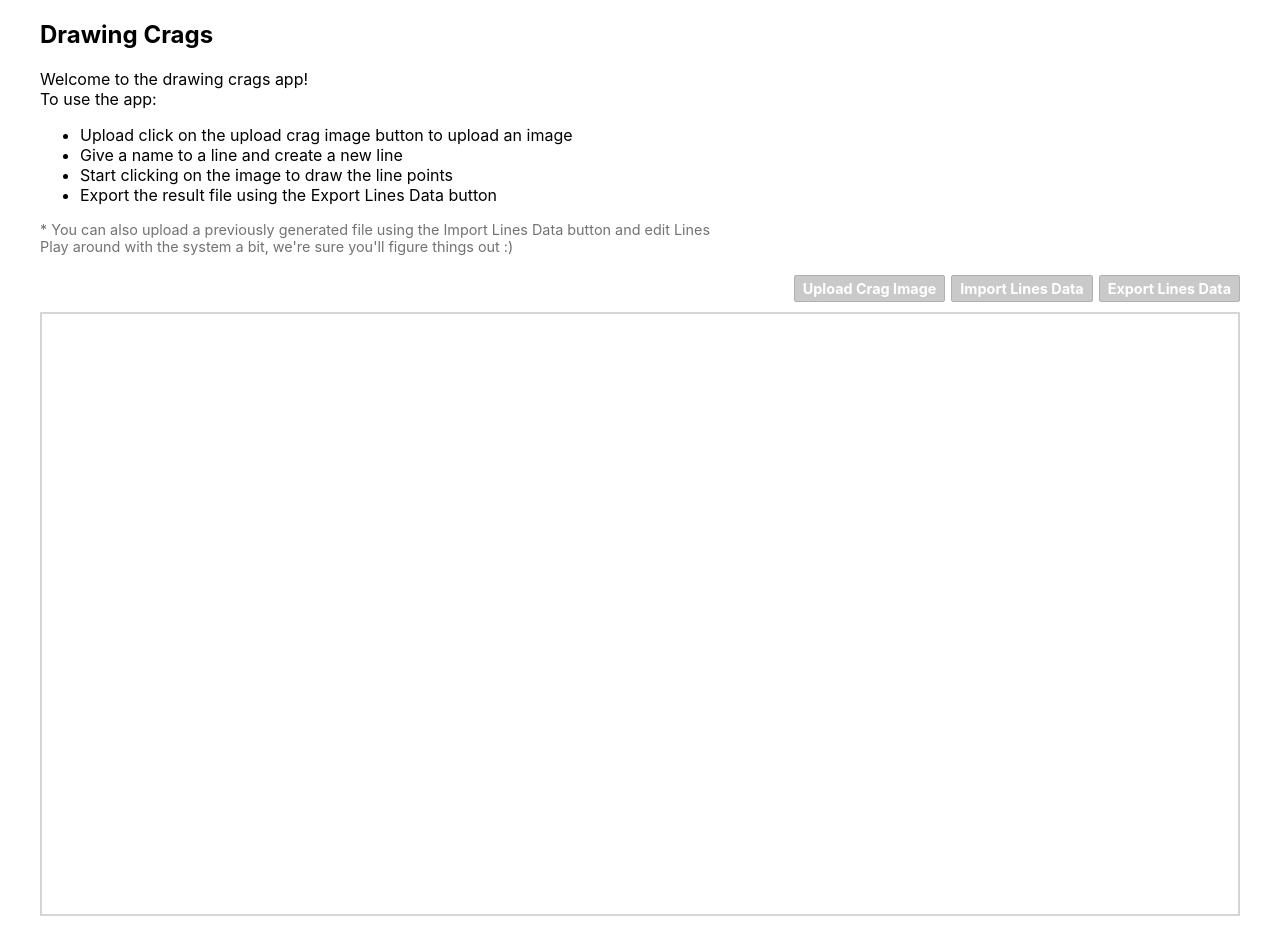
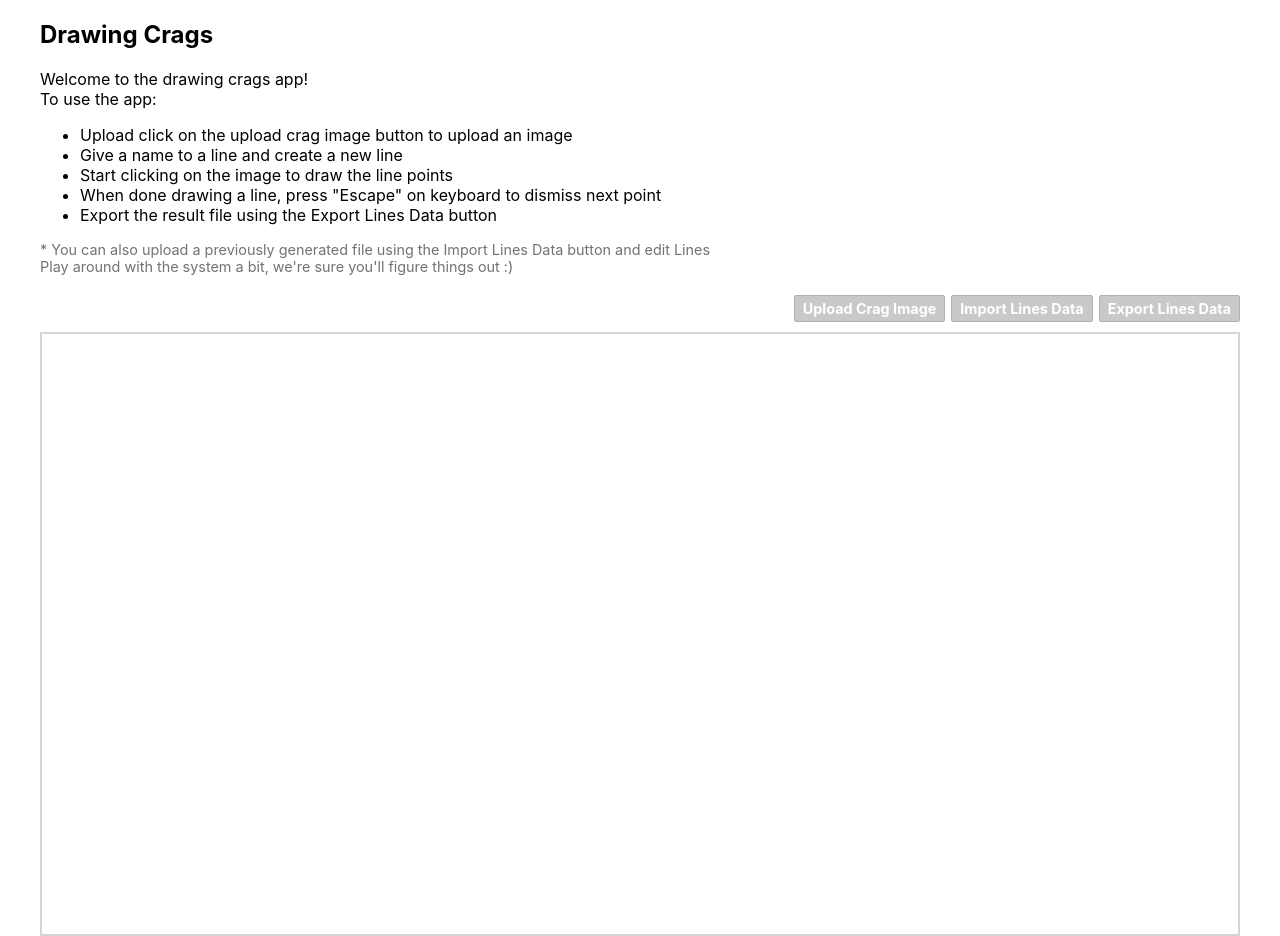
Before and after one commit to ilca-guidebook/drawingCrags, a React (Create React App) app: page / in a window 1280 px wide. Built offline with nearby package versions, Linux system fonts and the light colour scheme.

Commit message:
Add a phase when editing

```diff
--- a/src/pages/drawingCrags/drawingCragsBody.tsx
+++ b/src/pages/drawingCrags/drawingCragsBody.tsx
@@ -129,6 +129,7 @@ const DrawingCragsBody: React.FC = () => {
             <li>Upload click on the upload crag image button to upload an image</li>
             <li>Give a name to a line and create a new line</li>
             <li>Start clicking on the image to draw the line points</li>
+            <li>When done drawing a line, press "Escape" on keyboard to dismiss next point</li>
             <li>Export the result file using the Export Lines Data button</li>
           </ul>
         </div>
```
